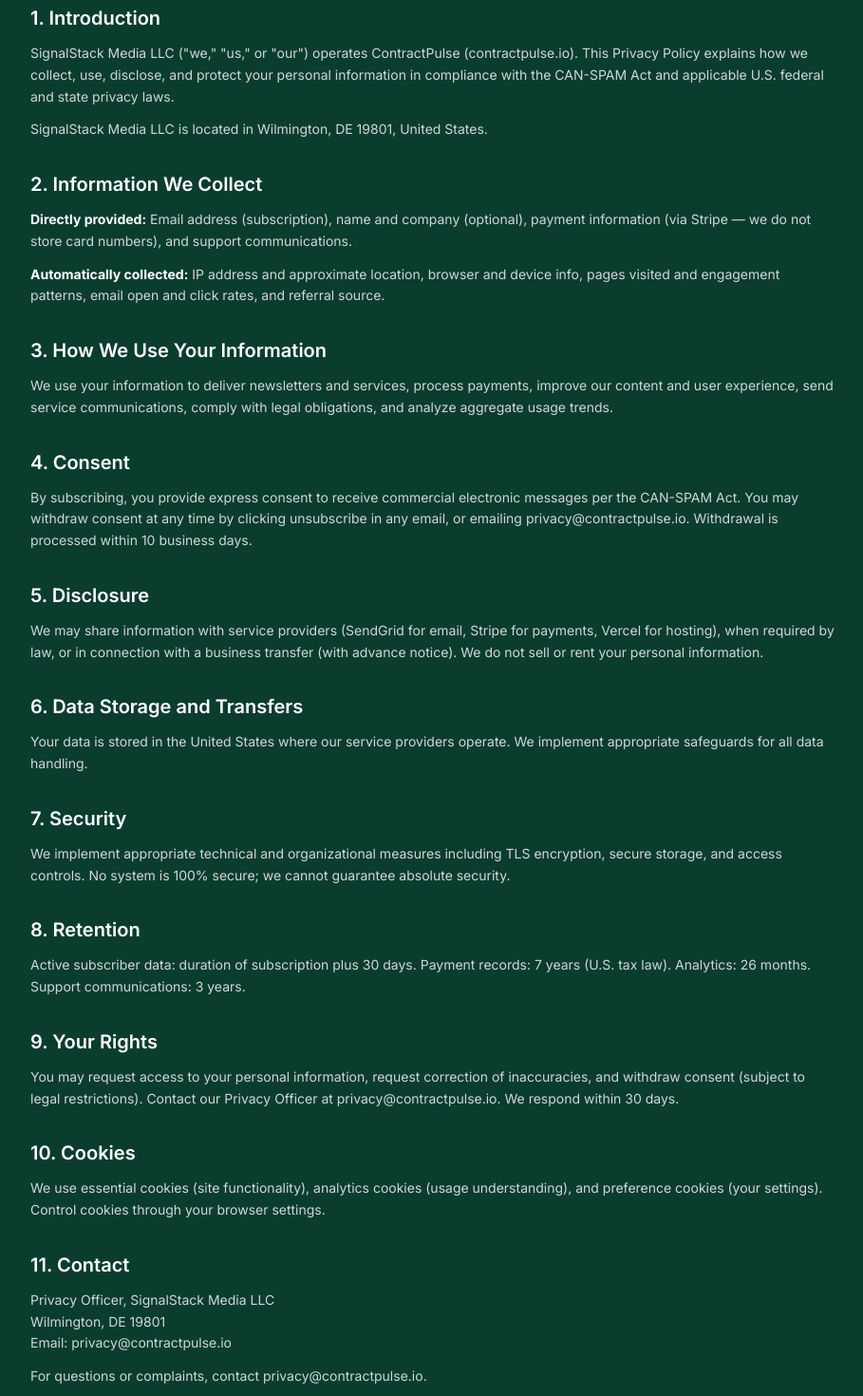
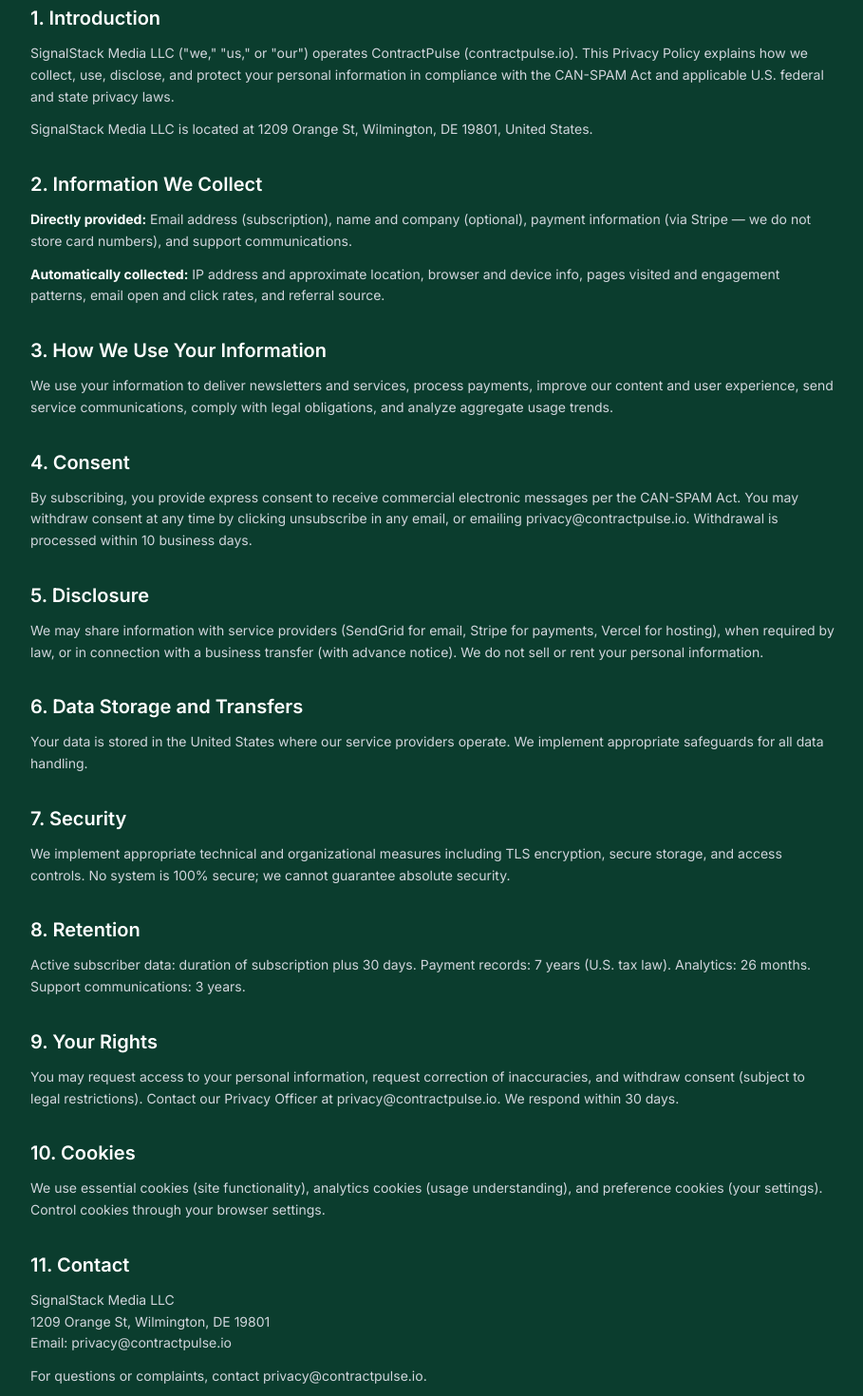
Before and after one commit to markellison181-ctrl/contractpulse, a Next.js app: page /privacy in a window 1280 px wide. Shown: the part 280-1750 px from the top of the page at 95% size, without its empty margins (184-1093 px from the left). Built offline with nearby package versions, Linux system fonts and the light colour scheme.

Commit message:
fix: update legal pages — LLC/Wilmington/CAN-SPAM (identity isolation P0)

```diff
--- a/src/app/privacy/page.tsx
+++ b/src/app/privacy/page.tsx
@@ -14,7 +14,7 @@
         <section>
           <h2 className="text-xl font-semibold text-white mb-3">1. Introduction</h2>
           <p>SignalStack Media LLC (&quot;we,&quot; &quot;us,&quot; or &quot;our&quot;) operates ContractPulse (contractpulse.io). This Privacy Policy explains how we collect, use, disclose, and protect your personal information in compliance with the CAN-SPAM Act and applicable U.S. federal and state privacy laws.</p>
-          <p className="mt-3">SignalStack Media LLC is located in Wilmington, DE 19801, United States.</p>
+          <p className="mt-3">SignalStack Media LLC is located at 1209 Orange St, Wilmington, DE 19801, United States.</p>
         </section>
         <section>
           <h2 className="text-xl font-semibold text-white mb-3">2. Information We Collect</h2>
@@ -55,7 +55,7 @@
         </section>
         <section>
           <h2 className="text-xl font-semibold text-white mb-3">11. Contact</h2>
-          <p>Privacy Officer, SignalStack Media LLC<br />Wilmington, DE 19801<br />Email: privacy@contractpulse.io</p>
+          <p>SignalStack Media LLC<br />1209 Orange St, Wilmington, DE 19801<br />Email: privacy@contractpulse.io</p>
           <p className="mt-3">For questions or complaints, contact privacy@contractpulse.io.</p>
         </section>
       </div>
--- a/src/app/terms/page.tsx
+++ b/src/app/terms/page.tsx
@@ -13,7 +13,7 @@
       <div className="space-y-8 text-gray-300 leading-relaxed text-sm">
         <section>
           <h2 className="text-xl font-semibold text-white mb-3">1. Agreement to Terms</h2>
-          <p>These Terms of Service (&quot;Terms&quot;) constitute a legally binding agreement between you (&quot;Subscriber,&quot; &quot;you,&quot; or &quot;your&quot;) and SignalStack Media LLC (&quot;SignalStack,&quot; &quot;we,&quot; &quot;us,&quot; or &quot;our&quot;), a limited liability company organized under the laws of Delaware, with its principal office in Wilmington, DE 19801.</p>
+          <p>These Terms of Service (&quot;Terms&quot;) constitute a legally binding agreement between you (&quot;Subscriber,&quot; &quot;you,&quot; or &quot;your&quot;) and SignalStack Media LLC (&quot;SignalStack,&quot; &quot;we,&quot; &quot;us,&quot; or &quot;our&quot;), a limited liability company organized under the laws of Delaware, with its principal office at 1209 Orange St, Wilmington, DE 19801.</p>
           <p className="mt-3">By accessing ContractPulse (contractpulse.io), subscribing to our newsletter, or using any of our services, you agree to be bound by these Terms and our Privacy Policy.</p>
         </section>
         <section>
@@ -58,7 +58,7 @@
         </section>
         <section>
           <h2 className="text-xl font-semibold text-white mb-3">12. Contact</h2>
-          <p>SignalStack Media LLC<br />Wilmington, DE 19801<br />Email: hello@contractpulse.io</p>
+          <p>SignalStack Media LLC<br />1209 Orange St, Wilmington, DE 19801<br />Email: hello@contractpulse.io</p>
         </section>
       </div>
     </div>
```
